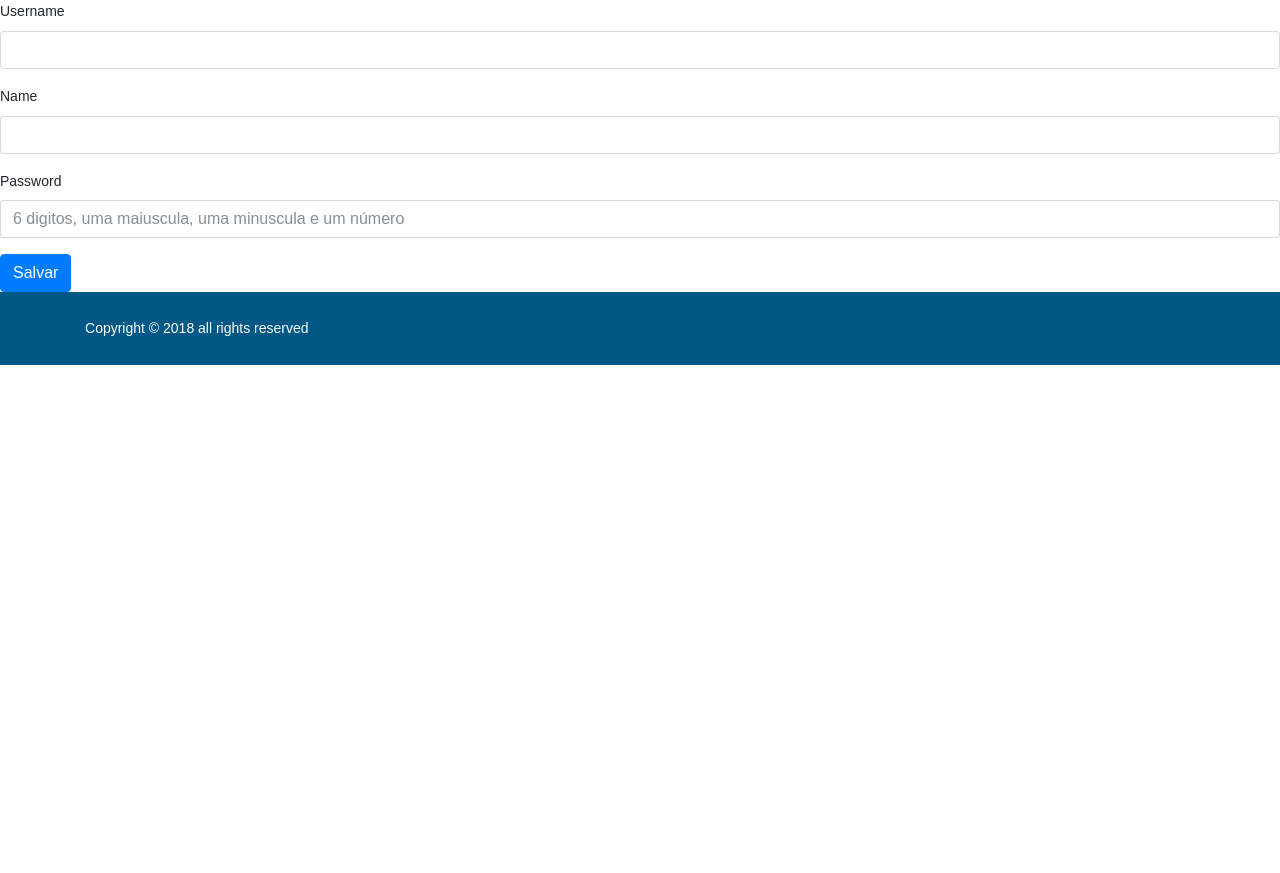
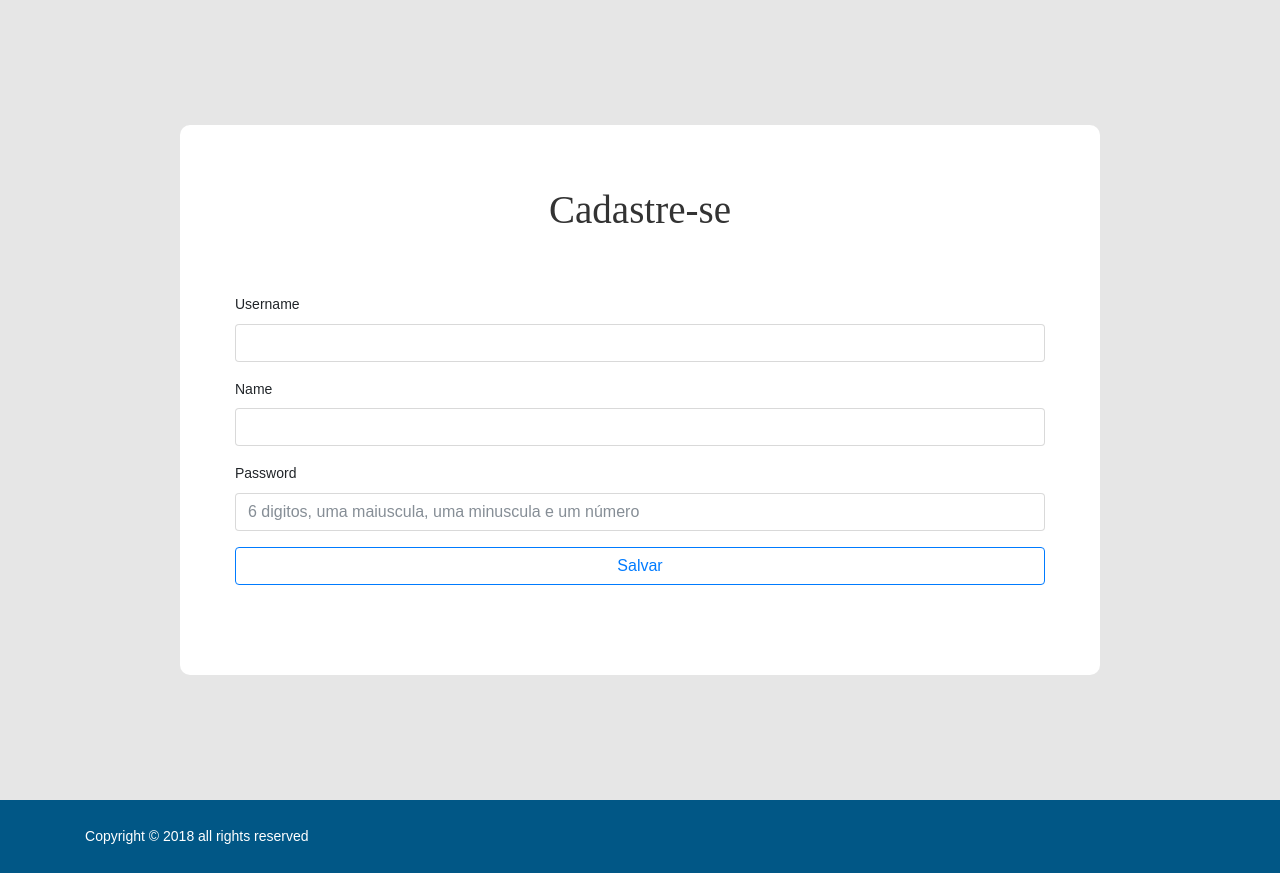
Before and after one commit to GDalonso/ANIE, a Flask app: page /novousuario in a window 1280 px wide. Shown: the part 70-943 px from the top of the page. Before the commit the page ends 435 px from the top, so only its background shows below. Run offline with Flask 2, Linux system fonts and the light colour scheme; some libraries are stand-ins or nearby versions; some web fonts are replaced.

Commit message:
index/login

```diff
--- a/templates/criausuario.html
+++ b/templates/criausuario.html
@@ -1,7 +1,15 @@
 <!--Form that creates a new user, extended from template-->
 {% extends "template.html" %}
 {% block conteudo %}
-    <form action="{{ url_for('createuser') }}" method="post">
+<div class="limiter">
+  <div class="container-contact100">
+    <div class="wrap-contact100" id="next">
+      {# Título #}
+      <div class="login100-form-title">
+        <span class="contact100-form-title">Cadastre-se</span>
+      </div>
+      {# Formulario que redireciona para rotar autenticate #}
+      <form action="{{ url_for('createuser') }}" method="post">
         <fieldset>
           <div class="form-group">
             <label for="nomeusuario">Username</label>
@@ -15,7 +23,11 @@
             <label for="senha">Password</label>
             <input type="password" id="senha" name="senha" class="form-control" required minlength="6" pattern="[0-9a-fA-F]{6-100}" placeholder="6 digitos, uma maiuscula, uma minuscula e um número">
           </div>
-          <button type="submit" class="btn btn-primary btn-salvar">Salvar</button>
+          <button type="submit" class="btn  btn-salvar btn-outline-primary btn-block">Salvar</button>
         </fieldset>
-    </form>
+      </form>
+    </div>
+  </div>
+</div>
+
 {% endblock %}
--- a/templates/login.html
+++ b/templates/login.html
@@ -15,7 +15,7 @@
             <input type="hidden" name="proxima" value="{{ proxima or url_for('index') }}">
             <p><label>Username:</label> <input class="form-control" type="text" name="usuario" required></p>
             <p><label>Password:</label> <input class="form-control" type="password" name="senha" required></p>
-            <p><button class="btn btn-primary" type="submit">Log in</button></p>
+            <p><button class="btn btn-outline-primary btn-block" type="submit">Log in</button></p>
         </form>
     </div>
   </div>
--- a/templates/not_blind/index.html
+++ b/templates/not_blind/index.html
@@ -21,13 +21,13 @@
 
 			<div class="container position-relative margin-b-50 container-post" >
 				<div class="card mb-3">
-					<a href="#">
+					<a href="{{url_for('postview', _postid=post._id)}}">
 					<img class="card-img-top" src="{{ url_for('static', filename=post.nomeImagem) }}" alt="Card image cap">
 
 					<div class="card-body ">
 						<h3 class="card-title">{{ post.textoImagem }}</h3>
-				  </div>
-						</a>
+				  	</div>
+					</a>
 				</div>
 			</div>
 			{% endfor %}
```
